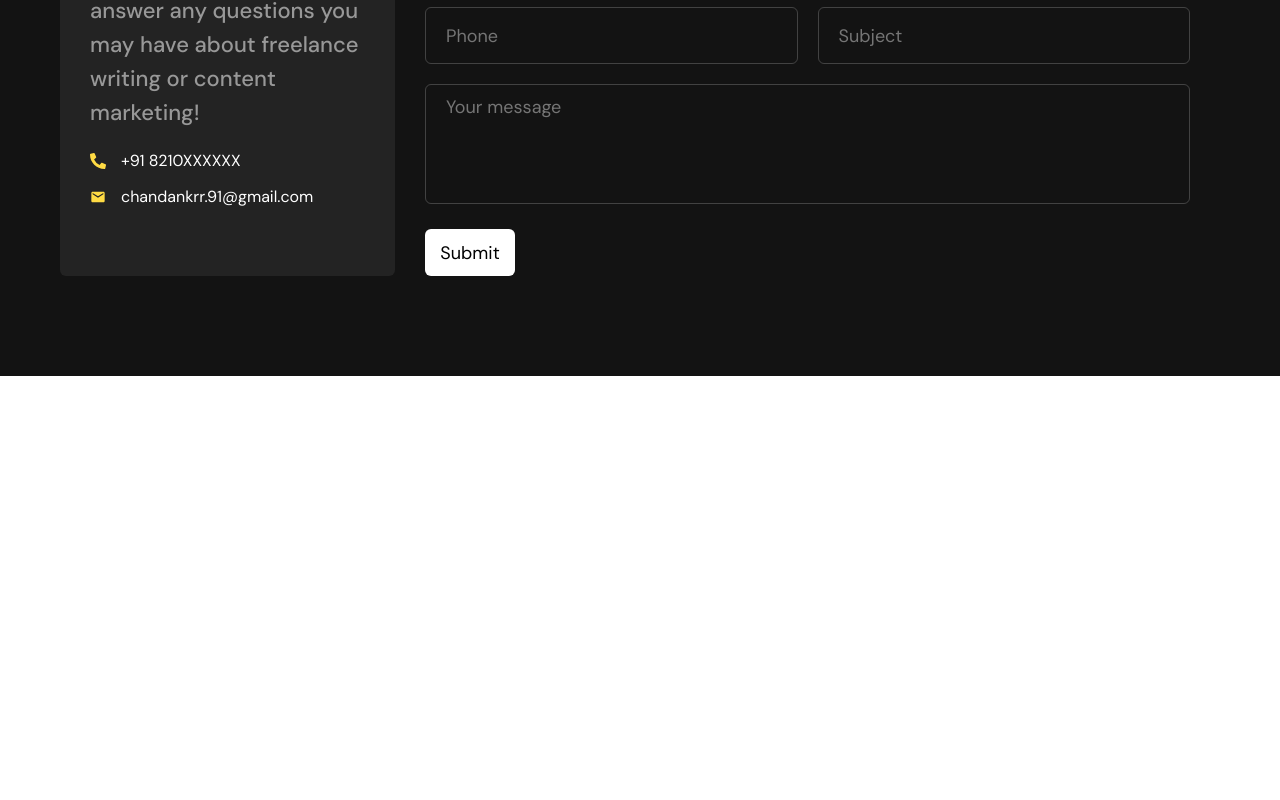
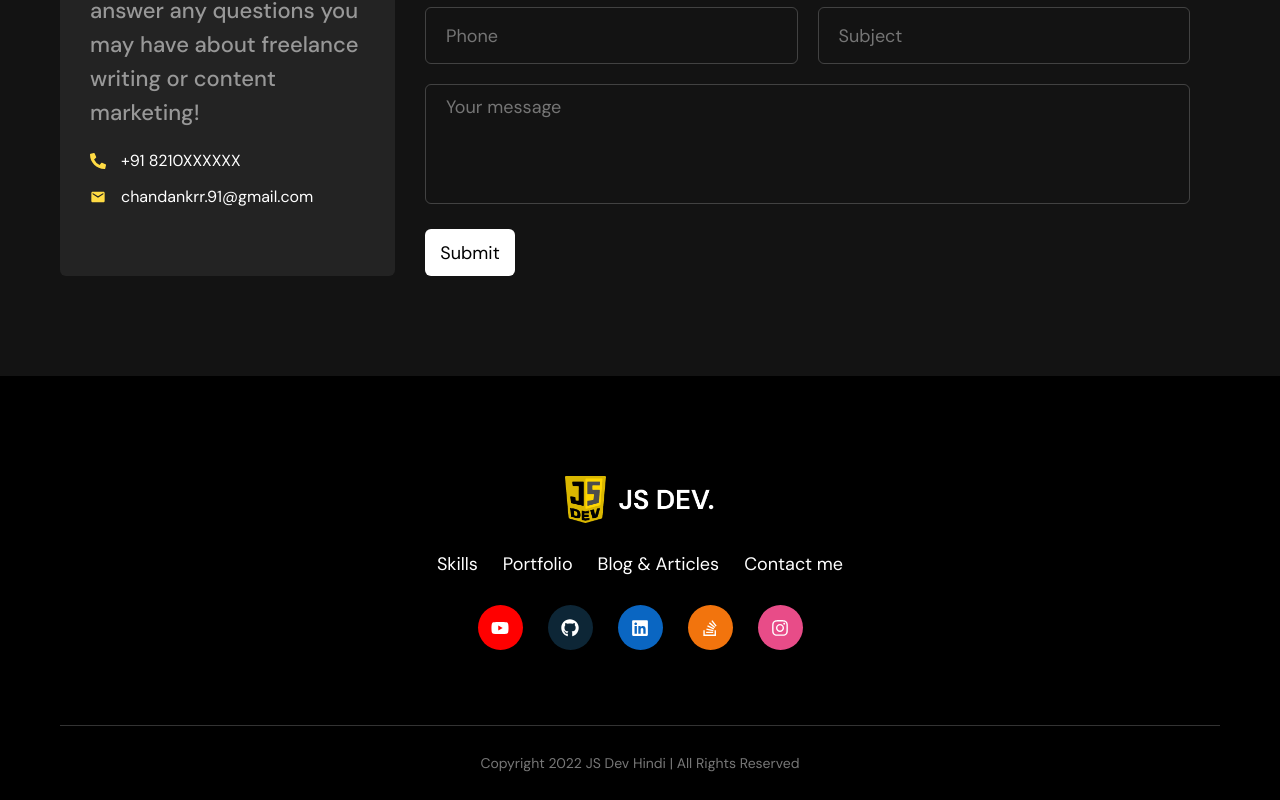
Before and after one commit to chandankrr/personal-portfolio, a React (Create React App) app: page / in a window 1280 px wide. Shown: the part 3608-4408 px from the top of the page. Before the commit the page ends 3984 px from the top, so only its background shows below. Built offline with nearby package versions, Linux system fonts and the light colour scheme.

Commit message:
completed footer section

```diff
--- a/src/App.js
+++ b/src/App.js
@@ -2,6 +2,7 @@
 import './app.scss';
 import Blogs from './components/blogs/Blogs';
 import Contact from './components/contact/Contact';
+import Footer from './components/footer/Footer';
 import Intro from './components/intro/Intro';
 import Portfolio from './components/portfolio/Portfolio';
 import Skills from './components/skills/Skills';
@@ -14,6 +15,7 @@
       <Portfolio />
       <Blogs />
       <Contact />
+      <Footer />
     </div>
   );
 };
--- /dev/null
+++ b/src/components/footer/Footer.jsx
@@ -0,0 +1,69 @@
+import React from 'react';
+import {
+  FaGithub,
+  FaInstagram,
+  FaLinkedin,
+  FaStackOverflow,
+  FaYoutube,
+} from 'react-icons/fa';
+import Logo from '../../images/logo.png';
+import Section from '../shared/section/Section';
+import { scrollToSection } from '../utils/helpers';
+import SocialIcon from './social-icon/SocialIcon';
+import './style.scss';
+
+const Footer = () => {
+  return (
+    <Section background="dark" className="footer">
+      <div className="footer-content-wrapper">
+        <div className="footer-logo">
+          <img src={Logo} alt="logo" />
+        </div>
+        <ul className="footer-menu-items">
+          <li
+            className="footer-menu-item"
+            onClick={() => scrollToSection('skills')}
+          >
+            Skills
+          </li>
+          <li
+            className="footer-menu-item"
+            onClick={() => scrollToSection('portfolio')}
+          >
+            Portfolio
+          </li>
+          <li
+            className="footer-menu-item"
+            onClick={() => scrollToSection('blogs')}
+          >
+            Blog & Articles
+          </li>
+          <li
+            className="footer-menu-item"
+            onClick={() => scrollToSection('contact')}
+          >
+            Contact me
+          </li>
+        </ul>
+        <div className="social-icons">
+          <SocialIcon
+            color="#ff0000"
+            icon={<FaYoutube />}
+            link="https://www.youtube.com"
+          />
+          <SocialIcon color="#0D2636" icon={<FaGithub />} link="" />
+          <SocialIcon color="#0a66c2" icon={<FaLinkedin />} link="" />
+          <SocialIcon color="#f2740d" icon={<FaStackOverflow />} link="" />
+          <SocialIcon color="#E84C88" icon={<FaInstagram />} link="" />
+        </div>
+        <div className="bottom-bar">
+          <div className="copyright-text">
+            Copyright 2022 JS Dev Hindi | All Rights Reserved
+          </div>
+        </div>
+      </div>
+    </Section>
+  );
+};
+
+export default Footer;
--- /dev/null
+++ b/src/components/footer/social-icon/SocialIcon.jsx
@@ -0,0 +1,18 @@
+import React from 'react';
+import './style.scss';
+
+const SocialIcon = ({ icon, color, link }) => {
+  return (
+    <div
+      className="social-icon"
+      style={{ backgroundColor: color }}
+      onClick={() => {
+        window.open(link, '_blank');
+      }}
+    >
+      {icon}
+    </div>
+  );
+};
+
+export default SocialIcon;
--- /dev/null
+++ b/src/components/footer/style.scss
@@ -0,0 +1,79 @@
+@import '../../style-config/mixins.scss', '../../style-config/variable.scss';
+
+.footer {
+  padding-bottom: 0;
+
+  .footer-content-wrapper {
+    display: flex;
+    flex-direction: column;
+    align-items: center;
+    width: 100%;
+
+    .footer-logo {
+      width: 150px;
+
+      img {
+        display: block;
+        width: 100%;
+      }
+    }
+
+    .footer-menu-items {
+      margin: 0;
+      padding: 0;
+      list-style-type: none;
+      display: flex;
+      align-items: center;
+      margin-top: 30px;
+
+      .footer-menu-item {
+        @include typography(18px, 400, 22px);
+        color: $white;
+        margin: 0 12.5px;
+        cursor: pointer;
+
+        &:hover {
+          opacity: 0.5;
+        }
+      }
+    }
+
+    .social-icons {
+      display: flex;
+      align-items: center;
+      margin-top: 30px;
+
+      .social-icon {
+        width: 45px;
+        height: 45px;
+        border-radius: 50%;
+        display: flex;
+        align-items: center;
+        justify-content: center;
+        color: $white;
+        font-size: 18px;
+        margin: 0 12.5px;
+        cursor: pointer;
+
+        &:hover {
+          opacity: 0.5;
+        }
+      }
+    }
+    .bottom-bar {
+      width: 100%;
+      height: 75px;
+      border-top: 1px solid rgba(255, 255, 255, 0.2);
+      text-align: center;
+      display: flex;
+      align-items: center;
+      justify-content: center;
+      margin-top: 75px;
+
+      .copyright-text {
+        color: #777777;
+        @include typography(14px, 400, 22px);
+      }
+    }
+  }
+}
--- a/src/components/intro/intro-content/IntroContent.jsx
+++ b/src/components/intro/intro-content/IntroContent.jsx
@@ -4,6 +4,7 @@
 import girl from '../../../images/girl.png';
 import hand from '../../../images/hand.png';
 import CallToAction from '../../shared/CallToAction/CallToAction';
+import { scrollToSection } from '../../utils/helpers';
 import './style.scss';
 
 const IntroContent = () => {
@@ -26,7 +27,10 @@
             blanditiis voluptates consectetur quasi rem doloribus animi ab rerum
             eligendi?
           </p>
-          <CallToAction text="Contact me" />
+          <CallToAction
+            text="Contact me"
+            action={() => scrollToSection('contact')}
+          />
         </div>
         <div className="right-col">
           <img src={girl} alt="" />
--- a/src/components/intro/navigation-bar/NavigationBar.jsx
+++ b/src/components/intro/navigation-bar/NavigationBar.jsx
@@ -1,6 +1,7 @@
 import React from 'react';
 import logo from '../../../images/logo.png';
 import CallToAction from '../../shared/CallToAction/CallToAction';
+import { scrollToSection } from '../../utils/helpers';
 import './style.scss';
 
 const NavigationBar = () => {
@@ -10,10 +11,28 @@
         <img src={logo} alt="logo" />
       </div>
       <div className="navigation">
-        <span className="navigation-item">Skills</span>
-        <span className="navigation-item">Portfolio</span>
-        <span className="navigation-item">Blogs & Articles</span>
-        <CallToAction text="Contact me" />
+        <span
+          className="navigation-item"
+          onClick={() => scrollToSection('skills')}
+        >
+          Skills
+        </span>
+        <span
+          className="navigation-item"
+          onClick={() => scrollToSection('portfolio')}
+        >
+          Portfolio
+        </span>
+        <span
+          className="navigation-item"
+          onClick={() => scrollToSection('blogs')}
+        >
+          Blogs & Articles
+        </span>
+        <CallToAction
+          text="Contact me"
+          action={() => scrollToSection('contact')}
+        />
       </div>
     </div>
   );
--- a/src/components/shared/CallToAction/CallToAction.jsx
+++ b/src/components/shared/CallToAction/CallToAction.jsx
@@ -4,7 +4,7 @@
 
 const CallToAction = ({ text, action, icon }) => {
   return (
-    <div className="call-to-action">
+    <div className="call-to-action" onClick={action}>
       <span className="text">{text}</span>
       {icon ? <div className="icon">{icon}</div> : <Arrow />}
     </div>
--- /dev/null
+++ b/src/components/utils/helpers.js
@@ -0,0 +1,3 @@
+export const scrollToSection = (goTo) => {
+  document.querySelector('#' + goTo).scrollIntoView({ behavior: 'smooth' });
+};
```
Also changed, not shown: src/components/footer/social-icon/style.scss (added).
